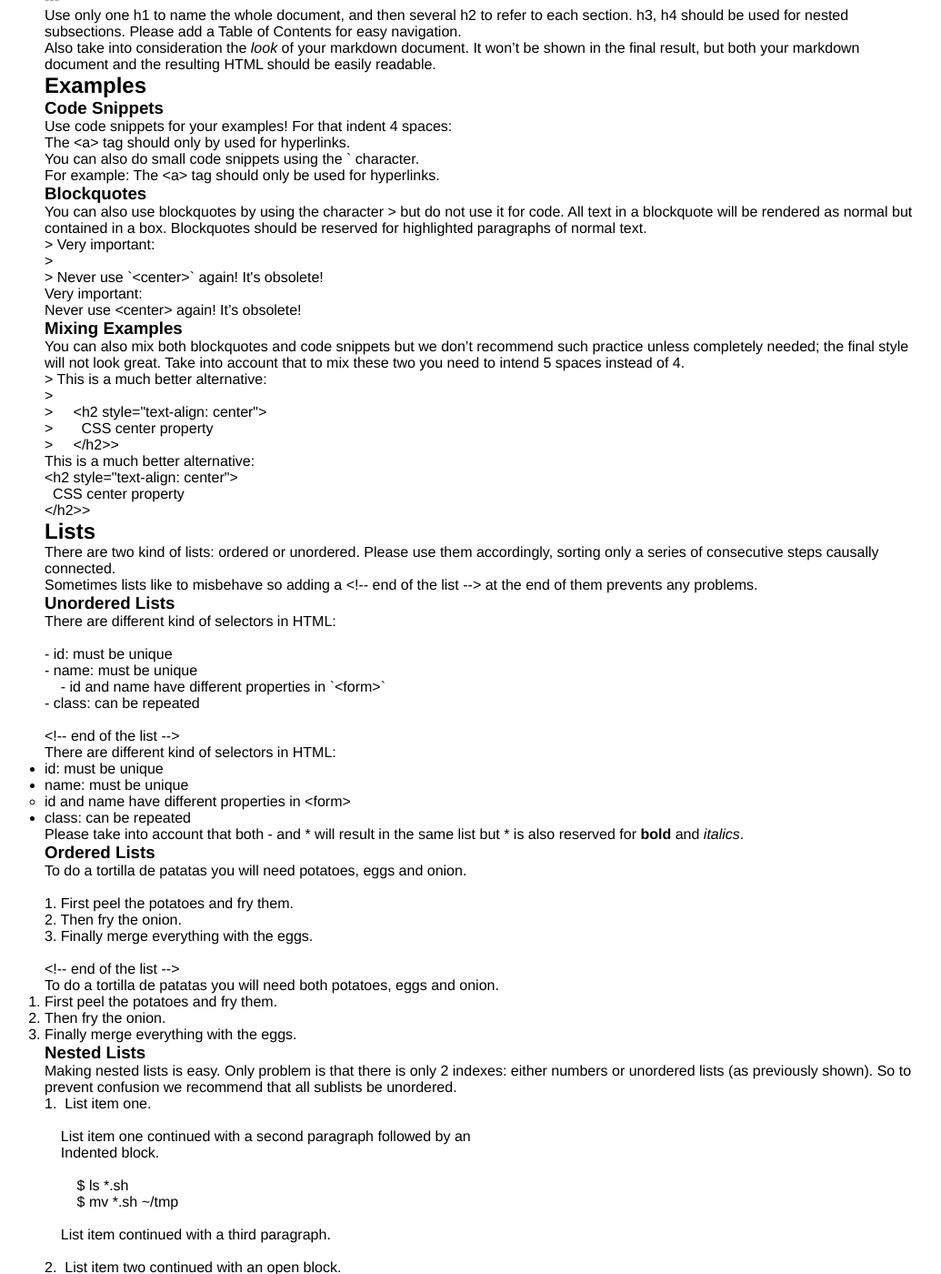
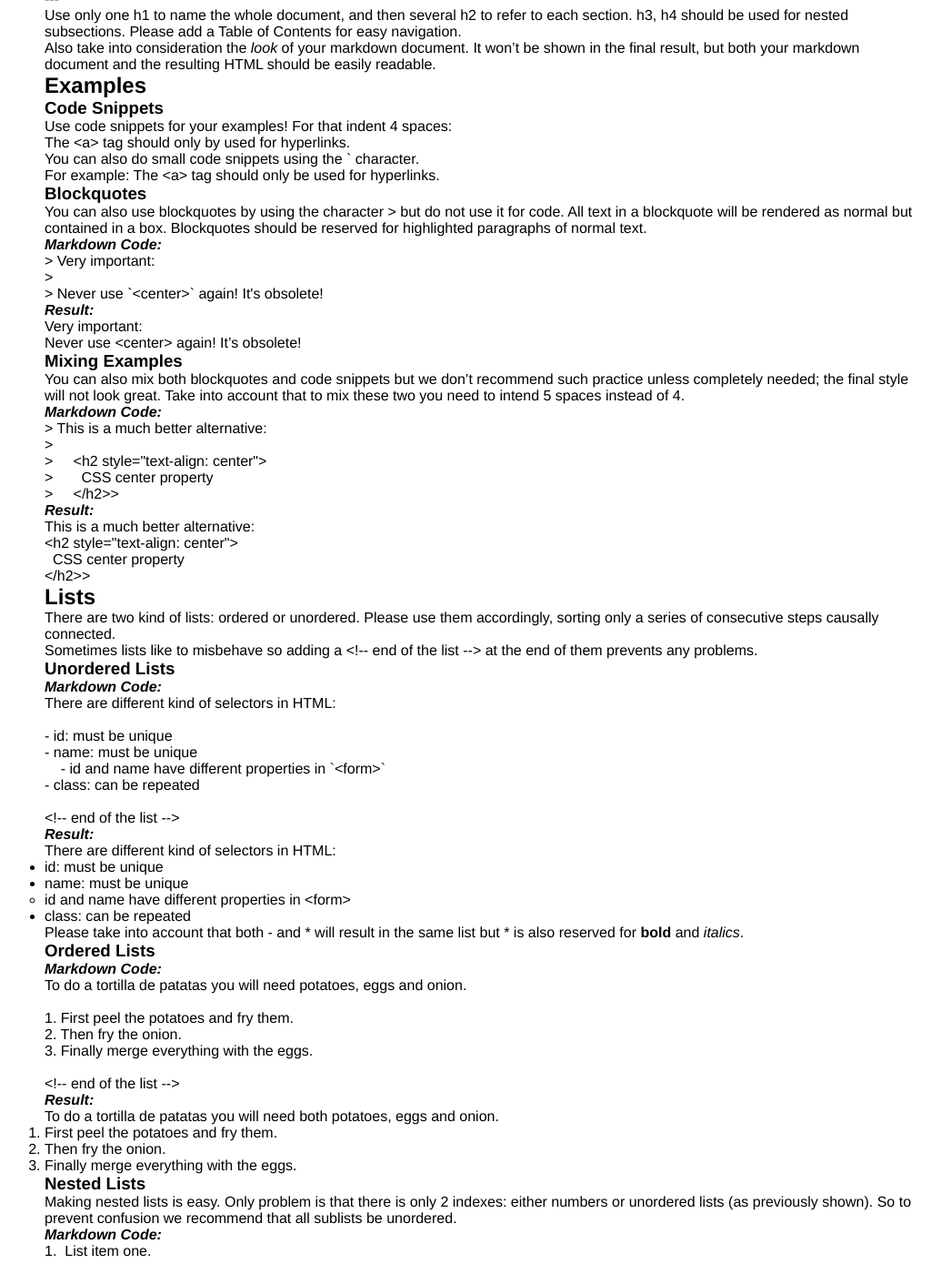
Before and after one commit to BCNGEEKS/Geekateca, a Jekyll site: the page built from MarkdownGuidelines.md, in a window 1280 px wide and 1400 px high, scrolled down 531 px. Shown: the whole window at 91% size, without its empty margins (111-1146 px from the left). Built offline with Jekyll 4.4.1, drawn with Linux system fonts in a browser that asks for light colours; some of the changed text lies outside the part shown.

Commit message:
Update MarkdownGuidelines.md

```diff
--- a/MarkdownGuidelines.md
+++ b/MarkdownGuidelines.md
@@ -54,9 +54,13 @@ For example: The `<a>` tag should only be used for hyperlinks.
 
 You can also use blockquotes by using the character `>` but do not use it for code. All text in a blockquote will be rendered as normal but contained in a box. Blockquotes should be reserved for highlighted paragraphs of normal text.
 
+#### _Markdown Code:_
+
     > Very important:
     >
     > Never use `<center>` again! It's obsolete!
+
+#### _Result:_
 
 > Very important:
 >
@@ -66,11 +70,15 @@ You can also use blockquotes by using the character `>` but do not use it for co
 
 You can also mix both blockquotes and code snippets but we don't recommend such practice unless completely needed; the final style will not look great. Take into account that to mix these two you need to intend 5 spaces instead of 4.
 
+#### _Markdown Code:_
+
     > This is a much better alternative:
     >
     >     <h2 style="text-align: center">
     >       CSS center property
     >     </h2>>
+
+#### _Result:_
 
 > This is a much better alternative:
 >
@@ -86,6 +94,8 @@ Sometimes lists like to misbehave so adding a `<!-- end of the list -->` at the
 
 ### Unordered Lists
 
+#### _Markdown Code:_
+
     There are different kind of selectors in HTML:
 
     - id: must be unique
@@ -94,6 +104,8 @@ Sometimes lists like to misbehave so adding a `<!-- end of the list -->` at the
     - class: can be repeated
 
     <!-- end of the list -->
+
+#### _Result:_
 
 There are different kind of selectors in HTML:
 
@@ -108,6 +120,8 @@ Please take into account that both `-` and `*` will result in the same list but
 
 ### Ordered Lists
 
+#### _Markdown Code:_
+
     To do a tortilla de patatas you will need potatoes, eggs and onion.
 
     1. First peel the potatoes and fry them.
@@ -115,6 +129,8 @@ Please take into account that both `-` and `*` will result in the same list but
     3. Finally merge everything with the eggs.
 
     <!-- end of the list -->
+
+#### _Result:_
 
 To do a tortilla de patatas you will need both potatoes, eggs and onion.
 
@@ -127,6 +143,8 @@ To do a tortilla de patatas you will need both potatoes, eggs and onion.
 ### Nested Lists
 
 Making nested lists is easy. Only problem is that there is only 2 indexes: either numbers or unordered lists (as previously shown). So to prevent confusion we recommend that all sublists be unordered.
+
+#### _Markdown Code:_
 
     1.  List item one.
 
@@ -151,6 +169,8 @@ Making nested lists is easy. Only problem is that there is only 2 indexes: eithe
         This paragraph belongs to item two of the outer list.
 
     <!-- end of the list -->
+
+#### _Result:_
 
 1.  List item one.
 
@@ -180,12 +200,15 @@ Making nested lists is easy. Only problem is that there is only 2 indexes: eithe
 
 If you really need roman indeces (or any other kind) you will have to work with HTML:
 
+#### _Markdown Code:_
+
     <ol type="I">
       <li>List 1</li>
       <li>List 2</li>
       <li>List 3</li>
     </ol>
 
+#### _Result:_
 
 <ol type="I">
   <li>List 1</li>
@@ -197,13 +220,19 @@ If you really need roman indeces (or any other kind) you will have to work with
 
 If you do any reference to external concepts please use hyperlinks for easier navigation. For that use a relative path to your same folder AND make the extension an .html since your markdowns will be converted to that.
 
+#### _Markdown Code:_
+
     [This same page](./MarkdownGuidelines.html)
+
+#### _Result:_
 
 [This same page](./MarkdownGuidelines.html)
 
 ## Tables
 
 Your tables should be readable both in the original markdown and the final HTML. Tables will always have one and only one table header (which will be the first row), followed by one and only one row of `----------` where you can indicate alignment with `:`, followed by as many normal rows as you need.
+
+#### _Markdown Code:_
 
     | Left Align | Center Align | Right Align |
     |:-----------|:------------:|------------:|
@@ -213,6 +242,8 @@ Your tables should be readable both in the original markdown and the final HTML.
     | Thursday   |      23      |       Office|
     | Friday     |      24      |      No work|
 
+#### _Result:_
+
 | Left Align | Center Align | Right Align |
 |:-----------|:------------:|------------:|
 | Monday     |      20      |       Online|
```
